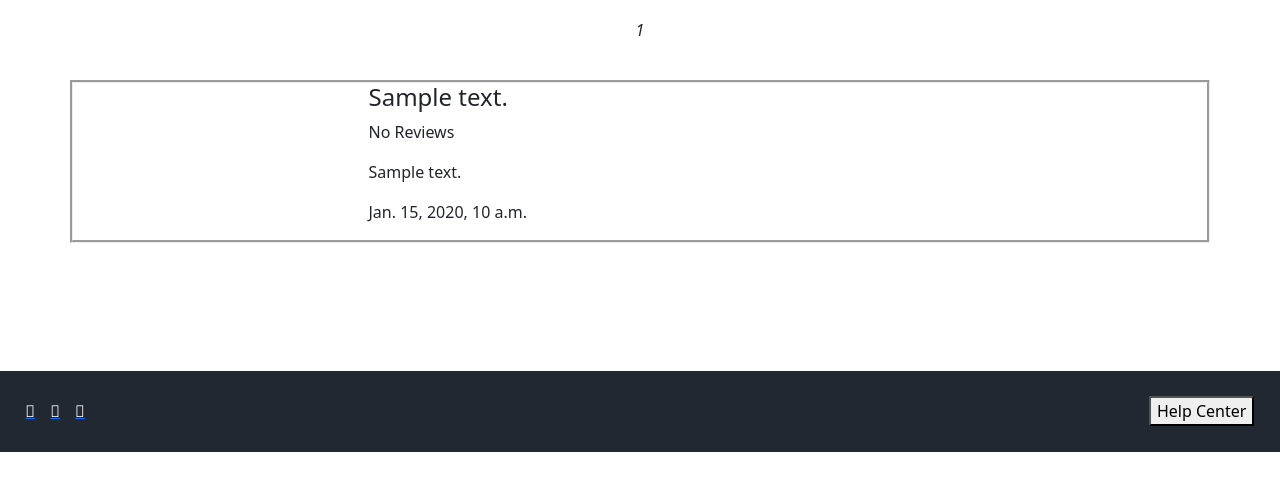
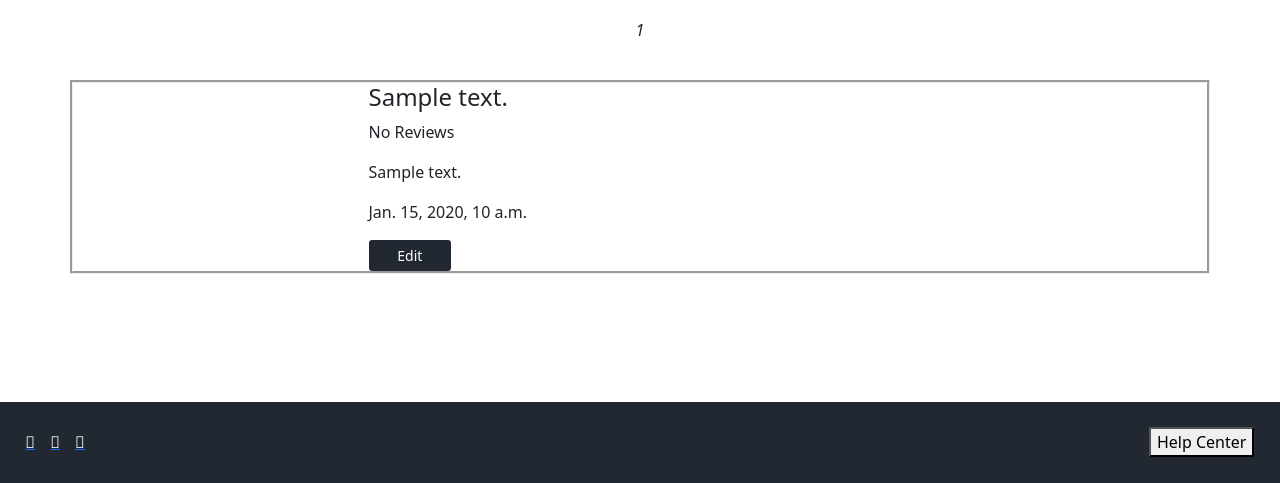
Before and after one commit to Chikayo-k/rate-your-stay, a Django app: a page that uses home/templates/home/detail.html in a window 1280 px wide. Shown: the part 428-911 px from the top of the page. Before the commit the page ends 880 px from the top, so only its background shows below. Run offline with Django 4.2, Linux system fonts and the light colour scheme; tables that the repository leaves empty hold one stand-in row (values such as "Sample post"); parts of the project's set-up code (start-up, migrations or seed data) failed here and were passed over; some libraries are stand-ins or nearby versions.

Commit message:
Add edit button for review

```diff
--- a/home/templates/home/detail.html
+++ b/home/templates/home/detail.html
@@ -49,7 +49,7 @@
                 <div class="col-12 col-sm-4 col-lg-3 review-img-container">
                   <img class="img-fluid review-img" src="{{article.detail_image.url}}" alt="">
                 </div>
-                <div class="col-12 col-sm-8 col-lg-9">
+                <div class="col-12 col-sm-8 col-lg-9 review-details">
                   <h4>{{review.review_title}}</h4>
                     {% if review.rate == 0 %}
                     <p>No Reviews</p>
@@ -66,6 +66,8 @@
                     {% endif %}
                   <p>{{review.comment_area}}</p>
                   <p>{{review.comment_date}}</p>
+                  <button class="btn btn-sm edit-btn"
+                  review_id="{{ review.id }}">Edit</button>
                 </div>
               </div>
             </div>
@@ -73,6 +75,11 @@
         {% else %}
         <p class="no-review">No reviews have been posted yet</p>
       {% endif %}
+      <!-- {% if user.is_authenticated and review.author == user %} -->
+      <button class="btn btn-edit"
+        review_id="{{ review.id }}">Edit</button>
+      <!-- {% endif %} -->
+
 
       </section>
 
@@ -100,5 +107,7 @@
         </div>
       </section>
     {% endif %}
+
+
 </main>
 {% endblock content %}
--- a/home/urls.py
+++ b/home/urls.py
@@ -5,4 +5,5 @@ urlpatterns = [
     path('', views.ArticleList.as_view(), name='home'),
     path('reviews/', views.Reviews.as_view(), name='reviews'),
     path('<slug:slug>/', views.detail, name='detail'),
+    path('<slug:slug>/review_edit/<int:review_id>', views.review_edit, name='review_edit'),
 ]
--- a/home/views.py
+++ b/home/views.py
@@ -1,6 +1,7 @@
-from django.shortcuts import render, get_object_or_404
+from django.shortcuts import render, get_object_or_404,reverse
 from django.views import generic
 from django.contrib import messages
+from django.http import HttpResponseRedirect
 from .models import Article,Reviews
 from .forms import ReviewForm
 # import cloudinary.uploader
@@ -77,3 +78,25 @@ class Reviews(generic.ListView):
         #         {
         #         'review_from':review_form,
         #     })
+
+
+
+def review_edit(request, slug, comment_id):
+
+    if request.method == "POST":
+
+        queryset = Article.objects.filter(status = 1)
+        article = get_object_or_404(queryset, slug=slug)
+        review = get_object_or_404(Review,pk=article_id)
+        review_form = ReviewForm(data=request.Post, instance=review)
+
+        if review_form.is_valid() and review.author == request.user:
+            review = review_form.save(commit=False)
+            review.post = Post
+            review.approverd = False
+            review.save()
+            messages.add_message(request, messages.SUCCESS, 'Comment Updated!')
+        else:
+             messages.add_message(request, messages.ERROR, 'Error Comment Updating')
+
+        return HttpResponseRedirect(revierse('detail', args=[slug]))
--- a/settings/settings.py
+++ b/settings/settings.py
@@ -27,7 +27,7 @@ TEMPLATES_DIR = os.path.join(BASE_DIR, 'templates')
 SECRET_KEY = 'django-insecure-68iv+742*a1m03mml8xulao)$wa6%08pn2sgt@gas&)4!dibia'
 
 # SECURITY WARNING: don't run with debug turned on in production!
-DEBUG = True
+DEBUG = False
 
 ALLOWED_HOSTS = ['8000-chikayok-rateyourstay-k545ie50vak.ws-us114.gitpod.io','.herokuapp.com']
 
--- a/static/css/style.css
+++ b/static/css/style.css
@@ -309,10 +309,27 @@ footer{
     margin-bottom: 5%;
 }
 
+.review-details{
+    display: flex;
+    justify-content: center;
+    flex-direction:column;
+}
+
 .no-review{
     text-align: center;
 }
 
+/* Edit button */
+.edit-btn{
+  background-color: #222831 ;
+  color: white;
+  width: 30%;
+}
+
+.edit-btn:hover{
+    opacity: 0.7;
+    color: white;
+}
 /* Review Form */
 
 
@@ -378,10 +395,18 @@ footer{
     .review-container{
         border-style:groove;
 }
+
+.edit-btn{
+    width: 20%;
+}
 }
 
 /* Over768px */
 @media screen and (min-width:768px){
+
+    .edit-btn{
+        width: 15%;
+    }
 
 }
 
@@ -405,4 +430,9 @@ footer{
         margin-top: 0;
         margin-bottom: 5%;
     }
+
+
+    .edit-btn{
+        width: 10%;
+    }
 }
```
